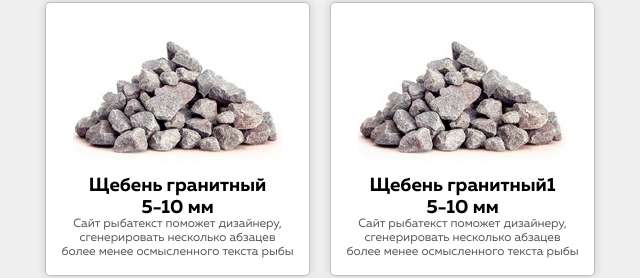
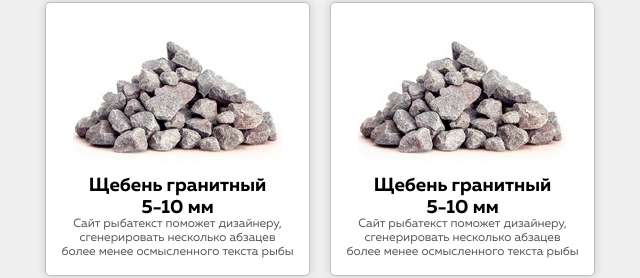
Before and after one commit to Pashkov48/garantia-html-css-2, a plain HTML site: page index.html in a window 1280 px wide. Shown: the part 1271-1549 px from the top of the page, 35-675 px from the left. Drawn offline with Linux system fonts and the light colour scheme.

Commit message:
Commit-1

```diff
--- a/index.html
+++ b/index.html
@@ -163,7 +163,7 @@
                             <div class="product-macadam__img">
                                 <img src="images/product_1.jpg" alt="Гранитный 5-10мм">
                             </div>
-                            <span class="product-macadam__title">Щебень гранитный1</span>
+                            <span class="product-macadam__title">Щебень гранитный</span>
                             <span class="product-macadam__title">5-10 мм</span>
                             <span class="product-macadam__text">Сайт рыбатекст поможет дизайнеру, сгенерировать несколько абзацев более менее осмысленного текста рыбы</span>
                         </div>
```
